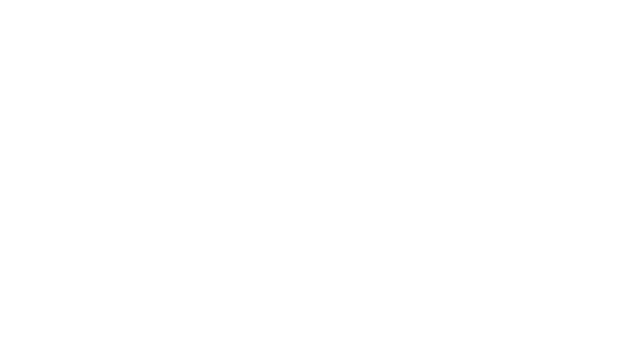
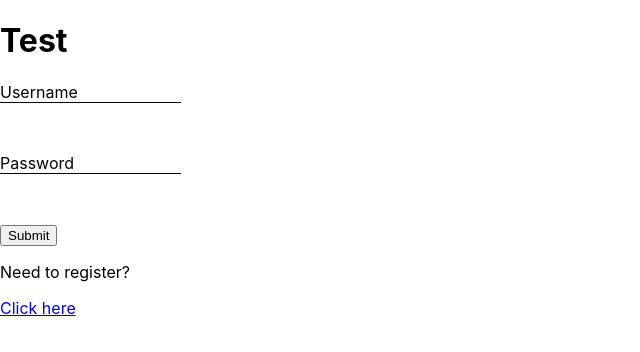
Before and after one commit to lwatson2/wechatapp, a React (Create React App) app in the folder client/: page /login in a window 1280 px wide. Shown: the top 352 px of the page, without its empty margins (0-640 px from the left). Built offline with nearby package versions, Linux system fonts and the light colour scheme.

Commit message:
Fixed routing issue

```diff
--- a/client/src/App.js
+++ b/client/src/App.js
@@ -13,6 +13,7 @@
           <Switch>
             <Route exact path="/" component={Register} />
             <Route exact path="/test" component={Home} />
+            <Route exact path="/login" component={Login} />
           </Switch>
         </div>
       </BrowserRouter>
--- a/client/src/components/floatingLabel/FloatingLabel.js
+++ b/client/src/components/floatingLabel/FloatingLabel.js
@@ -1,5 +1,7 @@
 import React, { Component } from "react";
+import axios from "axios";
 import "./FloatingLabel.css";
+
 export default class FloatingLabel extends Component {
   state = {
     userNameActive: false,
@@ -34,7 +36,12 @@
   };
   handleLogin = e => {
     e.preventDefault();
-    console.log("login successful");
+    console.log(this.props.type);
+    if (this.props.type === "register") {
+      console.log("register");
+    } else {
+      console.log("login");
+    }
   };
   render() {
     const { userNameValue, passValue, userNameActive, passActive } = this.state;
--- a/client/src/components/login/Login.js
+++ b/client/src/components/login/Login.js
@@ -1,10 +1,21 @@
 import React, { Component } from "react";
+import FloatingLabel from "../floatingLabel/FloatingLabel";
+import { Link, Route } from "react-router-dom";
+import Register from "../register/Register";
 
 export default class Login extends Component {
   render() {
     return (
       <div>
         <h1>Test</h1>
+        <FloatingLabel type="login" />
+        <div>
+          <p>Need to register?</p>
+          <Link to="/">
+            <p>Click here</p>
+          </Link>
+        </div>
+        <Route exact path="/" componet={Register} />
       </div>
     );
   }
--- a/client/src/components/register/Register.js
+++ b/client/src/components/register/Register.js
@@ -1,12 +1,21 @@
 import React, { Component } from "react";
 import FloatingLabel from "../floatingLabel/FloatingLabel";
+import { Link, Route } from "react-router-dom";
+import Login from "../login/Login";
 
 export default class Register extends Component {
   render() {
     return (
       <div>
         <p>Please regitser so that you may login</p>
-        <FloatingLabel />
+        <FloatingLabel type="register" />
+        <div>
+          <p>Already registered?</p>
+          <Link to="login">
+            <p>Click here</p>
+          </Link>
+        </div>
+        <Route exact path="/login" component={Login} />
       </div>
     );
   }
```
